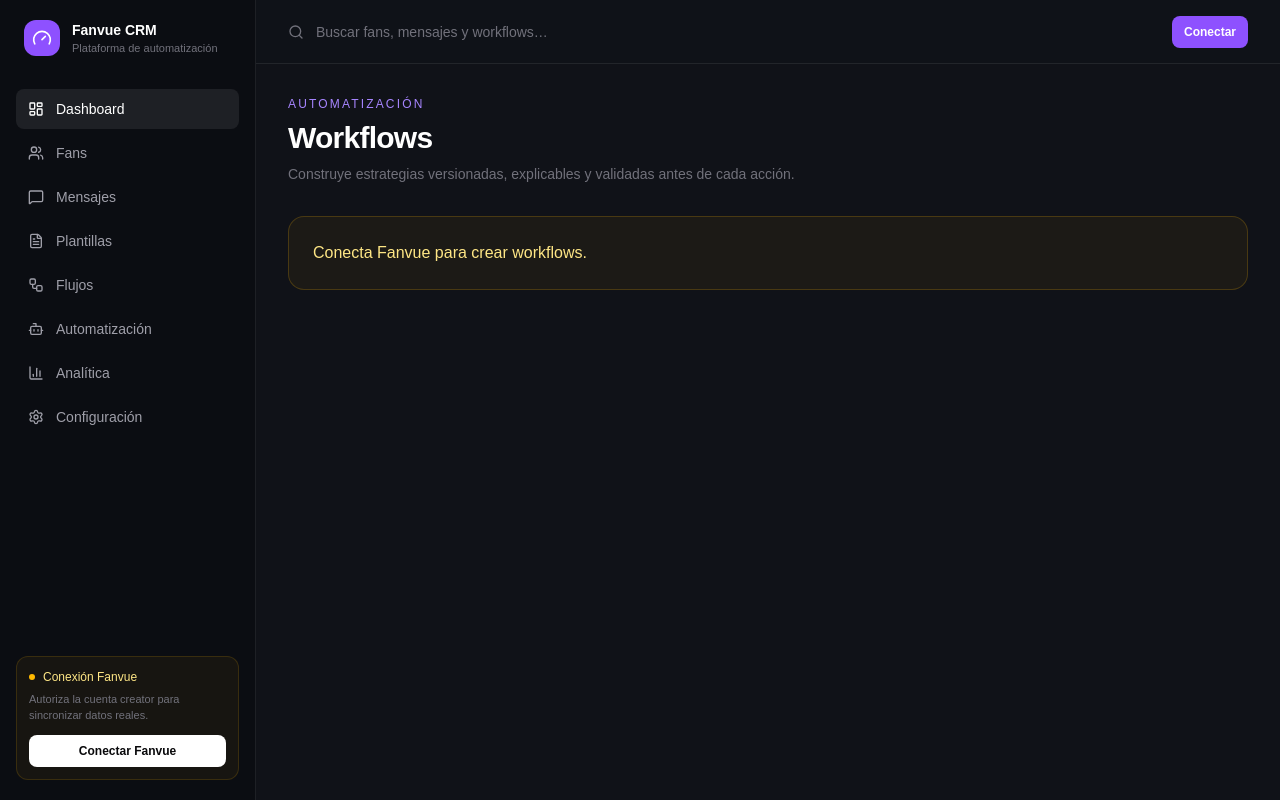
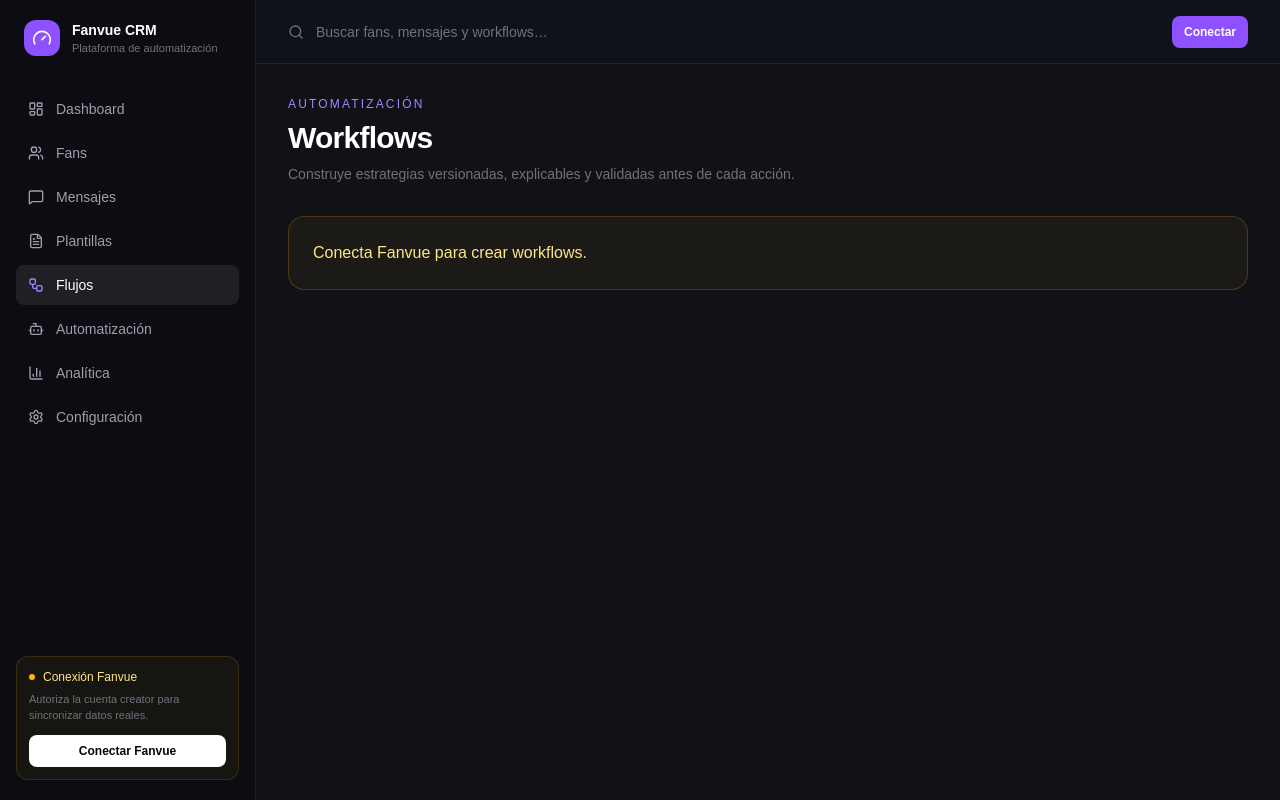
Before and after one commit to edeldev/app-fanvue-isabella, a Next.js app: page /workflows in a window 1280 px wide. Built offline with nearby package versions, Linux system fonts and the light colour scheme; no server answers.

Commit message:
fix: highlight active sidebar route

```diff
--- /dev/null
+++ b/src/components/app-shell/sidebar-navigation.tsx
@@ -0,0 +1,51 @@
+"use client";
+
+import Link from "next/link";
+import { usePathname } from "next/navigation";
+import {
+  BarChart3,
+  Bot,
+  FileText,
+  LayoutDashboard,
+  MessageSquare,
+  Settings,
+  Users,
+  Workflow,
+} from "lucide-react";
+
+const navigation = [
+  ["Dashboard", "/", LayoutDashboard],
+  ["Fans", "/fans", Users],
+  ["Mensajes", "/messages", MessageSquare],
+  ["Plantillas", "/templates", FileText],
+  ["Flujos", "/workflows", Workflow],
+  ["Automatización", "/automation", Bot],
+  ["Analítica", "/analytics", BarChart3],
+  ["Configuración", "/settings", Settings],
+] as const;
+
+export function SidebarNavigation() {
+  const pathname = usePathname();
+
+  return (
+    <nav aria-label="Navegación principal" className="space-y-1">
+      {navigation.map(([label, href, Icon]) => {
+        const active = href === "/"
+          ? pathname === href
+          : pathname === href || pathname.startsWith(`${href}/`);
+
+        return (
+          <Link
+            key={href}
+            href={href}
+            aria-current={active ? "page" : undefined}
+            className={`flex items-center gap-3 rounded-lg px-3 py-2.5 text-sm transition ${active ? "bg-white/8 font-medium text-white" : "text-zinc-400 hover:bg-white/5 hover:text-zinc-100"}`}
+          >
+            <Icon className={`size-4 ${active ? "text-violet-400" : ""}`} />
+            {label}
+          </Link>
+        );
+      })}
+    </nav>
+  );
+}
--- a/src/components/app-shell/sidebar.tsx
+++ b/src/components/app-shell/sidebar.tsx
@@ -1,31 +1,10 @@
-import Link from "next/link";
 import { cookies } from "next/headers";
-import {
-  BarChart3,
-  Bot,
-  FileText,
-  Gauge,
-  LayoutDashboard,
-  MessageSquare,
-  Settings,
-  Users,
-  Workflow,
-} from "lucide-react";
+import { Gauge } from "lucide-react";
+import { SidebarNavigation } from "@/components/app-shell/sidebar-navigation";
 import {
   CREATOR_SESSION_COOKIE,
   readCreatorSession,
 } from "@/lib/session/creator-session";
-
-const navigation = [
-  ["Dashboard", "/", LayoutDashboard],
-  ["Fans", "/fans", Users],
-  ["Mensajes", "/messages", MessageSquare],
-  ["Plantillas", "/templates", FileText],
-  ["Flujos", "/workflows", Workflow],
-  ["Automatización", "/automation", Bot],
-  ["Analítica", "/analytics", BarChart3],
-  ["Configuración", "/settings", Settings],
-] as const;
 
 export async function Sidebar() {
   const cookieStore = await cookies();
@@ -46,18 +25,7 @@
           </p>
         </div>
       </div>
-      <nav aria-label="Primary" className="space-y-1">
-        {navigation.map(([label, href, Icon], index) => (
-          <Link
-            key={href}
-            href={href}
-            className={`flex items-center gap-3 rounded-lg px-3 py-2.5 text-sm transition ${index === 0 ? "bg-white/8 text-white" : "text-zinc-400 hover:bg-white/5 hover:text-zinc-100"}`}
-          >
-            <Icon className="size-4" />
-            {label}
-          </Link>
-        ))}
-      </nav>
+      <SidebarNavigation />
       {!creatorId ? (
         <div className="mt-auto rounded-xl border border-amber-400/15 bg-amber-400/5 p-3">
           <div className="mb-1.5 flex items-center gap-2 text-xs font-medium text-amber-200">
```
